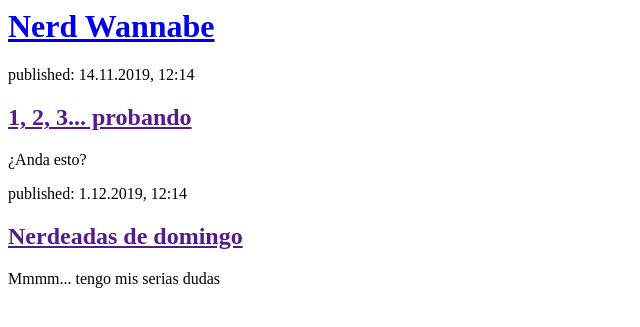
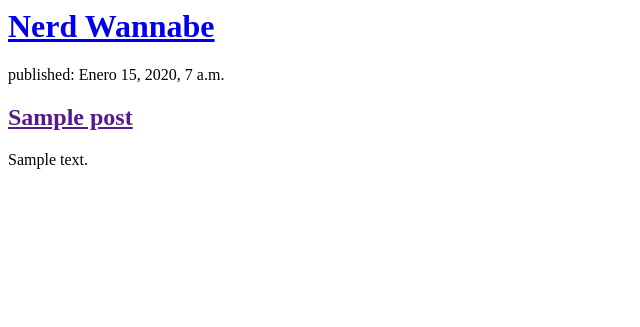
Before and after one commit to erikacos/my-first-blog, a Django app: template blog/templates/blog/post_list.html in a window 1280 px wide. Shown: the top 327 px of the page, without its empty margins (0-640 px from the left). Run offline with Django 3.2, Linux system fonts and the light colour scheme; the template is opened without the code that fills it: values that come from a table or form of the project are taken from there, others are empty; tables that the repository leaves empty hold one stand-in row (values such as "Sample post").

Commit message:
Templates modificados para posts

```diff
--- a/blog/templates/blog/post_list.html
+++ b/blog/templates/blog/post_list.html
@@ -7,16 +7,13 @@
             <h1><a href="/">Nerd Wannabe</a></h1>
         </div>
 
-        <div>
-            <p>published: 14.11.2019, 12:14</p>
-            <h2><a href="">1, 2, 3... probando</a></h2>
-            <p>¿Anda esto?</p>
-        </div>
-
-        <div>
-            <p>published: 1.12.2019, 12:14</p>
-            <h2><a href="">Nerdeadas de domingo</a></h2>
-            <p>Mmmm... tengo mis serias dudas</p>
+        {% for post in posts %}
+            <div>
+                <p>published: {{ post.published_date }}</p>
+                <h2><a href="">{{ post.title }}</a></h2>
+                <p>{{ post.text|linebreaksbr }}</p>
+            </div>
+        {% endfor %}
         </div>
     </body>
 </html>
```
